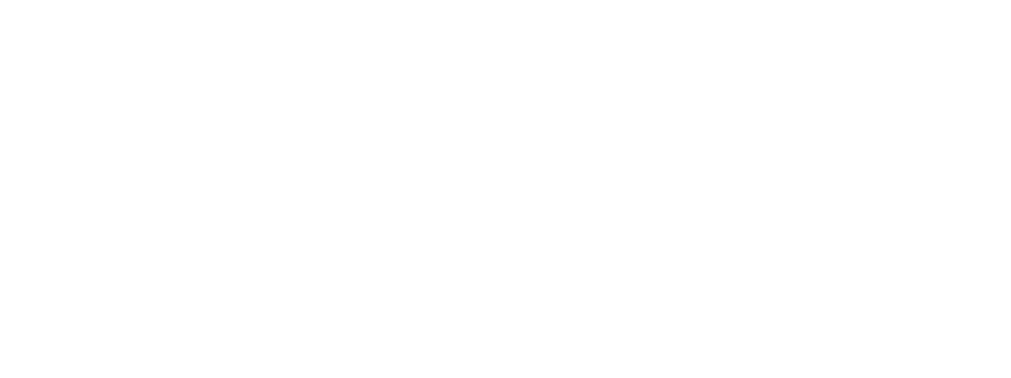
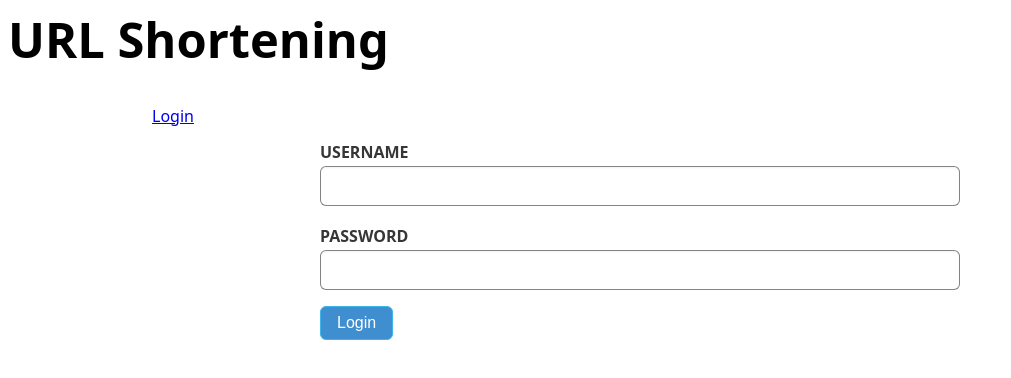
Before and after one commit to seanrreid/ccs-url-shorter, a React (Vite) app in the folder frontend/: page /login in a window 1280 px wide. Shown: the top 378 px of the page, without its empty margins (0-1011 px from the left). Built offline with nearby package versions, Linux system fonts and the light colour scheme.

Commit message:
Setup styles, fixed redirects, added UI components

```diff
--- a/frontend/src/components/LinkList.jsx
+++ b/frontend/src/components/LinkList.jsx
@@ -1,13 +1,40 @@
 /* eslint-disable react/prop-types */
+import styled from 'styled-components';
+
+const List = styled.ul`
+    display: flex;
+    flex-wrap: wrap;
+    list-style: none;
+    margin: 0;
+    max-width: 40rem;
+    margin: 1rem auto;
+    padding: 0;
+
+    li {
+        display: flex;
+        padding: 8px 0;
+        width: 100%;
+    }
+`;
 
 export default function LinkList({ linkList }) {
     const src_url = import.meta.env.VITE_SOURCE_URL;
     return (
-        <ul>
+        <List>
             {linkList.map((link, id) => {
-                console.log('LINK IS: ', link);
-                return <li key={id}><a href={`${src_url}/snd/${link.short_url}` }>{link.title}</a></li>;
+                return (
+                    <li key={id}>
+                        <a
+                            href={`${src_url}/snd/${link.short_url}`}
+                            title={`Short link to ${link.title}`}
+                            target='_blank'
+                            rel='noreferrer'
+                        >
+                            {link.title}
+                        </a>
+                    </li>
+                );
             })}
-        </ul>
+        </List>
     );
 }
--- /dev/null
+++ b/frontend/src/components/UI/Button.jsx
@@ -0,0 +1,25 @@
+import styled from 'styled-components';
+
+export const Button = styled.button`
+    background-color: #3e8ed0;
+    border-width: 1px;
+    border-color: #3db5eb;
+    border-radius: 6px;
+    color: #fff;
+    cursor: pointer;
+    font-size: 1rem;
+    justify-content: center;
+    line-height: 1;
+    margin-bottom: 0.5rem;
+    padding: 8px 16px;
+    text-align: center;
+    transition: all 0.3s ease;
+    white-space: nowrap;
+
+    &:hover,
+    &:focus {
+        background-color: #3db5eb;
+        border-color: #3db5eb;
+        outline: none;
+    }
+`;
--- /dev/null
+++ b/frontend/src/components/UI/Form.jsx
@@ -0,0 +1,37 @@
+import styled from 'styled-components';
+
+export const Form = styled.form`
+    display: flex;
+    flex-wrap: wrap;
+    margin: auto;
+    max-width: 40rem;
+    width: 100%;
+
+    label {
+        color: #363636;
+        display: block;
+        font-size: 1rem;
+        font-weight: 700;
+        margin-bottom: 1rem;
+        text-transform: uppercase;
+        width: 100%;
+    }
+
+    input {
+        align-items: center;
+        border: 1px solid rgba(10, 10, 10, 0.5);
+        border-radius: 0.375em;
+        box-shadow: inset 0 0.0625em 0.125em rgba(10, 10, 10, 0.05);
+        color: #363636;
+        display: inline-flex;
+        font-size: 1rem;
+        height: 2.5em;
+        justify-content: flex-start;
+        line-height: 1.5;
+        max-width: 100%;
+        padding: 4px 12px;
+        position: relative;
+        vertical-align: top;
+        width: 100%;
+    }
+`;
--- /dev/null
+++ b/frontend/src/components/UI/Nav.jsx
@@ -0,0 +1,17 @@
+import styled from 'styled-components';
+
+export const Nav = styled.nav`
+    width: 100%;
+
+    ul {
+        display: flex;
+        list-style: none;
+        margin: 0;
+        padding: 0;
+        width: 100%;
+    }
+
+    ul li {
+        padding: 8px;
+    }
+`;
--- a/frontend/src/components/Wrapper.jsx
+++ b/frontend/src/components/UI/Wrapper.jsx
@@ -1,7 +1,9 @@
 import styled from 'styled-components';
 
 export const Wrapper = styled.div`
+    display: flex;
+    flex-wrap: wrap;
     margin: 0 auto;
     max-width: 64rem;
     width: 100%;
-`
+`;
--- a/frontend/src/components/UrlForm.jsx
+++ b/frontend/src/components/UrlForm.jsx
@@ -1,46 +1,52 @@
 import { useRef } from 'react';
+import { useRevalidator } from 'react-router-dom';
 import { nanoid } from 'nanoid';
+import { Form } from './UI/Form';
+import { Button } from './UI/Button';
 
 export default function UrlForm() {
-    const form = useRef(null);
+    const revalidator = useRevalidator();
+    const updateForm = useRef(null);
     const auth = localStorage.getItem('access_token');
+    const userId = localStorage.getItem('user_id');
 
     const handleSubmit = async (e) => {
         e.preventDefault();
-        const formData = new FormData(form.current);
+        const formData = new FormData(updateForm.current);
 
         const apiUrl = 'http://localhost:8000/urls/';
-        const data = await fetch(apiUrl, {
+        await fetch(apiUrl, {
             method: 'POST',
             headers: {
-                Authorization: `Bearer ${auth}}`,
+                Authorization: `Bearer ${auth}`,
             },
             body: formData,
-        }).then((response) => response.json());
-        console.log('DATA', data);
+        });
+        updateForm.current.reset();
+        revalidator.revalidate();
     };
 
     return (
-        <form onSubmit={handleSubmit}>
+        <Form onSubmit={handleSubmit} ref={updateForm}>
             <label>
-                Link Title
+                Link title
                 <input
                     type='text'
                     name='title'
-                    value=''
+                    placeholder='Title of the Site'
                 />
             </label>
             <label>
-                Link Original URL
+                Link you want to shorten
                 <input
                     type='url'
-                    name='url'
-                    value=''
+                    name='original_url'
+                    placeholder='https://website.com'
                 />
             </label>
-            <input type="hidden" name="short_url" value={nanoid(4)} />
-            <input type="hidden" name="user" value="2" />
-            <button type='submit'>Add URL</button>
-        </form>
+            <input type='hidden' name='short_url' value={nanoid(8)} />
+            <input type='hidden' name='user' value={userId} />
+            <Button type='submit'>Add URL</Button>
+        </Form>
     );
 }
--- a/frontend/src/main.jsx
+++ b/frontend/src/main.jsx
@@ -4,6 +4,8 @@
 import Root from './routes/root';
 import ErrorPage from './pages/errorPage';
 import Home, { loader as homeLoader } from './pages/homePage';
+import LoginPage from './pages/loginPage';
+import LogoutPage, { loader as logoutLoader } from './pages/logoutPage';
 
 const router = createBrowserRouter([
     {
@@ -16,11 +18,17 @@
                 element: <Home />, // This is our "homepage" component that should load as the index page for the index route
                 loader: homeLoader,
             },
+            {
+                path: 'login/',
+                element: <LoginPage />,
+            },
+            {
+                path: 'logout/',
+                element: <LogoutPage />,
+                loader: logoutLoader,
+            },
         ],
     },
-    {
-        path: 'login/',
-    }
 ]);
 
 ReactDOM.createRoot(document.getElementById('root')).render(
--- a/frontend/src/pages/homePage.jsx
+++ b/frontend/src/pages/homePage.jsx
@@ -1,22 +1,41 @@
-import { useLoaderData } from 'react-router-dom';
+import { redirect, useLoaderData } from 'react-router-dom';
+import styled from 'styled-components';
 import LinkList from '../components/LinkList';
+import UrlForm from '../components/UrlForm';
+
+const Column = styled.div`
+    flex: 1 0 320px;
+    padding: 0 16px;
+`;
 
 export async function loader() {
-    const url = 'http://localhost:8000/urls/';
-    const linkList = await fetch(url, {
-        headers: {
-            Authorization: `Bearer ${localStorage.getItem('access_token')}`
+    try {
+        const url = 'http://localhost:8000/urls/';
+        const linkList = await fetch(url, {
+            headers: {
+                Authorization: `Bearer ${localStorage.getItem('access_token')}`,
+            },
+        }).then((response) => response.json());
+        if (!Array.isArray(linkList)) {
+            throw Error('Not an array of links');
         }
-    }).then((response) => response.json());
-
-    return { linkList };
+        return { linkList };
+    } catch (error) {
+        return redirect('/login');
+    }
 }
 
-export default function Homet() {
+export default function Home() {
     const { linkList } = useLoaderData();
+
     return (
         <>
-            <LinkList linkList={linkList} />
+            <Column>
+                <UrlForm />
+            </Column>
+            <Column>
+                <LinkList linkList={linkList} />
+            </Column>
         </>
     );
 }
--- a/frontend/src/pages/loginPage.jsx
+++ b/frontend/src/pages/loginPage.jsx
@@ -1,5 +1,72 @@
-import LoginForm from '../components/LoginForm';
+import { useState } from 'react';
+import { useNavigate } from 'react-router';
+import { Form } from '../components/UI/Form';
+import { Button } from '../components/UI/Button';
 
 export default function LoginPage() {
-    return <LoginForm />;
+    const navigate = useNavigate();
+    const [username, setUsername] = useState('');
+    const [password, setPassword] = useState('');
+
+    const handleChangeUsername = (e) => {
+        setUsername(e.target.value);
+    };
+
+    const handleChangePassword = (e) => {
+        setPassword(e.target.value);
+    };
+
+    const handleSubmit = async (e) => {
+        e.preventDefault();
+        const user = {
+            username,
+            password,
+        };
+
+        try {
+            const url = 'http://localhost:8000/token/';
+            const data = await fetch(url, {
+                method: 'POST',
+                headers: {
+                    'Content-Type': 'application/json',
+                },
+                body: JSON.stringify(user),
+            }).then((response) => response.json());
+
+            const { access, refresh, userId } = data;
+            localStorage.clear();
+            localStorage.setItem('user_id', userId);
+            localStorage.setItem('access_token', access);
+            localStorage.setItem('refresh_token', refresh);
+            console.log('LOGGED IN');
+            return navigate(`/`, { replace: true });
+        } catch (error) {
+            console.error('ERROR: ', error);
+            return navigate(`/login`, { replace: true });
+        }
+    };
+
+    return (
+        <Form onSubmit={handleSubmit}>
+            <label>
+                Username
+                <input
+                    type='text'
+                    name='username'
+                    value={username}
+                    onChange={handleChangeUsername}
+                />
+            </label>
+            <label>
+                Password
+                <input
+                    type='password'
+                    name='password'
+                    value={password}
+                    onChange={handleChangePassword}
+                />
+            </label>
+            <Button type='submit'>Login</Button>
+        </Form>
+    );
 }
--- /dev/null
+++ b/frontend/src/pages/logoutPage.jsx
@@ -0,0 +1,33 @@
+import { useEffect } from 'react';
+import { useLoaderData, useNavigate } from 'react-router-dom';
+
+export async function loader() {
+    const url = 'http://localhost:8000/logout/';
+    const refresh_token = localStorage.getItem('refresh_token');
+    const access_token = localStorage.getItem('access_token');
+
+    const response = await fetch(url, {
+        method: 'POST',
+        headers: {
+            'Content-Type': 'application/json',
+            Authorization: `Bearer ${access_token}`,
+        },
+        body: JSON.stringify({ refresh_token }),
+    });
+    return { response };
+}
+
+export default function LogoutPage() {
+    const navigate = useNavigate();
+    const { response } = useLoaderData();
+
+    if (response.status === 205) {
+        localStorage.clear();
+    } else {
+        console.error('ERROR', response.status, response.statusText);
+    }
+
+    useEffect(() => {
+        return navigate(`/login`, { replace: true });
+    }, [response, navigate]);
+}
--- a/frontend/src/routes/root.jsx
+++ b/frontend/src/routes/root.jsx
@@ -1,26 +1,72 @@
+import { useState, useEffect } from 'react';
 import { Outlet, Link } from 'react-router-dom';
-import styled from 'styled-components';
-import { Wrapper } from '../components/Wrapper';
+import { createGlobalStyle } from 'styled-components';
+import { Wrapper } from '../components/UI/Wrapper';
+import { Nav } from '../components/UI/Nav';
 
-const Nav = styled.nav`
-    width: 100%;
+const GlobalStyle = createGlobalStyle`
+    html {
+        box-sizing: border-box;
+    }
+    *, *:before, *:after {
+        box-sizing: inherit;
+    }
+    body {
+        font-family: system-ui, -apple-system, BlinkMacSystemFont, 'Segoe UI', Roboto, Oxygen, Ubuntu, Cantarell, 'Open Sans', 'Helvetica Neue', sans-serif;
+        font-weight: 400;
+        line-height: 1.75;
+    }
 
-    ul {
-        display: flex;
-        list-style: none;
-        width: 100%;
+    p { margin-bottom: 1rem; }
+    h1, h2, h3, h4, h5 {
+        margin: 3rem 0 1.38rem;
+        font-weight: 400;
+        line-height: 1.3;
     }
-`
+    h1 {
+        margin-top: 0;
+        font-size: 3.052rem;
+        font-weight: 700;
+    }
+    h2 { font-size: 2.441rem; }
+    h3 { font-size: 1.953rem; }
+    h4 { font-size: 1.563rem; }
+    h5 { font-size: 1.25rem;}
+    button, button:focus{
+        outline: none;
+        background: transparent;
+        border: 1px solid transparent;
+    }
+    button:active{
+        outline: none;
+        background: transparent;
+        border: 1px solid grey;
+    }
+`;
 
 export default function Root() {
+    const [isAuth, setIsAuth] = useState(false);
+    useEffect(() => {
+        if (localStorage.getItem('access_token') !== null) {
+            setIsAuth(true);
+        }
+        return;
+    }, [isAuth]);
+
     return (
         <>
+            <GlobalStyle />
             <h1>URL Shortening</h1>
             <Wrapper>
                 <Nav>
                     <ul>
+                        <li>{isAuth ? <Link to='/'>Home</Link> : null}</li>
                         <li>
-                            <Link to='/'>Home</Link>
+                            {isAuth ? (
+                                <Link to='/logout'>Logout</Link>
+                            ) : (
+                                <Link to='/login'>Login</Link>
+                            )}
                         </li>
                     </ul>
                 </Nav>
```
Also changed, not shown: frontend/src/components/LoginForm.jsx (deleted).
